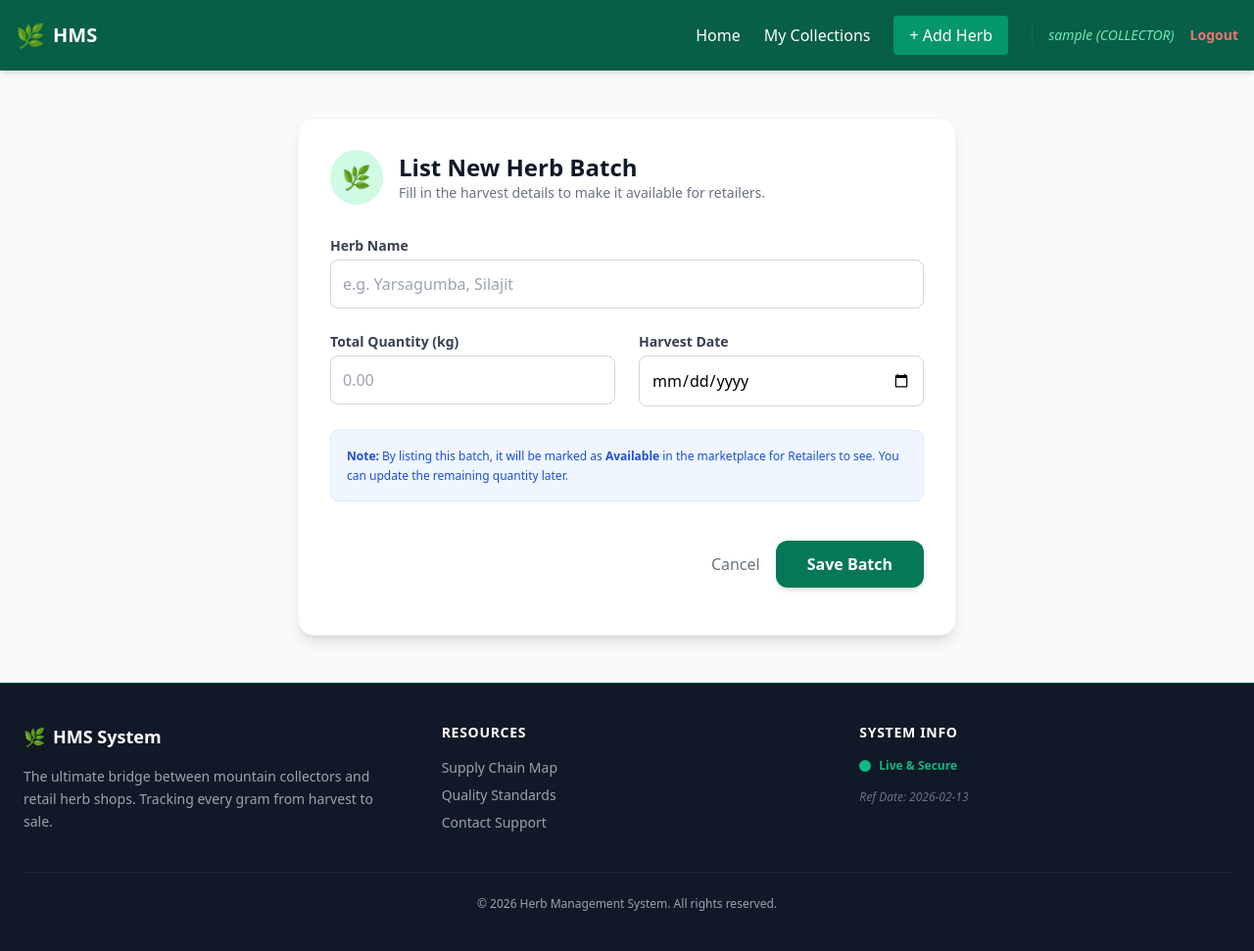
After one commit to bipinjlimbu/Herbs-Management-System---Django-Project, a Django app: page /add-herb/ in a window 1280 px wide. The commit adds this page. Shown: the whole page at 98% size. Run offline with Django 5.2, Linux system fonts and the light colour scheme; the visitor is signed in with stand-in values (Sample User, id 1).

Commit message:
Add Herb Section Created

```diff
--- a/hms_app/templates/components/_navbar.html
+++ b/hms_app/templates/components/_navbar.html
@@ -21,7 +21,7 @@
 
                     {% if user.role == "COLLECTOR" %}
                         <a href="/my-batches/" class="hover:text-emerald-200 transition">My Collections</a>
-                        <a href="/add-batch/" class="bg-emerald-600 px-4 py-2 rounded hover:bg-emerald-500 transition">+ Add Herb</a>
+                        <a href="/add-herb/" class="bg-emerald-600 px-4 py-2 rounded hover:bg-emerald-500 transition">+ Add Herb</a>
 
                     {% elif user.role == "RETAILER" %}
                         <a href="/marketplace/" class="hover:text-emerald-200 transition">Marketplace</a>
--- a/hms_app/templates/main/home_page.html
+++ b/hms_app/templates/main/home_page.html
@@ -31,9 +31,9 @@
                     </div>
                     <div class="bg-white p-6 rounded-xl shadow-sm border border-emerald-100">
                         <h3 class="text-gray-500 text-sm font-bold uppercase">Active Batches</h3>
-                        <p class="text-2xl font-bold text-emerald-800">0</p>
+                        <p class="text-2xl font-bold text-emerald-800">{{ batch_count }}</p>
                     </div>
-                    <a href="/add-batch/" class="bg-emerald-700 p-6 rounded-xl shadow-md text-white flex items-center justify-center hover:bg-emerald-800 transition">
+                    <a href="/add-herb/" class="bg-emerald-700 p-6 rounded-xl shadow-md text-white flex items-center justify-center hover:bg-emerald-800 transition">
                         <span class="text-xl font-bold">+ List New Herb Batch</span>
                     </a>
                 </div>
@@ -46,7 +46,7 @@
                     </div>
                     <div class="bg-white p-6 rounded-xl shadow-sm border border-blue-100">
                         <h3 class="text-gray-500 text-sm font-bold uppercase">Inventory Items</h3>
-                        <p class="text-2xl font-bold text-blue-800">0</p>
+                        <p class="text-2xl font-bold text-blue-800">{{ inventory_count|default:0 }}</p>
                     </div>
                     <a href="/marketplace/" class="bg-blue-700 p-6 rounded-xl shadow-md text-white flex items-center justify-center hover:bg-blue-800 transition">
                         <span class="text-xl font-bold">Browse Marketplace</span>
--- /dev/null
+++ b/hms_app/templates/pages/add_herb.html
@@ -0,0 +1,66 @@
+<html>
+<head>
+    <title>Add Herb Batch - HMS</title>
+    {% load static %}
+    <link href="{% static 'src/styles.css' %}" rel="stylesheet" />
+</head>
+
+<body class="bg-gray-50 flex flex-col min-h-screen">
+    {% include 'components/_navbar.html' %}
+
+    <main class="flex-grow container mx-auto px-6 py-12">
+        <div class="max-w-2xl mx-auto bg-white p-8 rounded-2xl shadow-lg border border-gray-100">
+
+            <div class="flex items-center space-x-4 mb-8">
+                <div class="bg-emerald-100 p-3 rounded-full">
+                    <span class="text-2xl">🌿</span>
+                </div>
+                <div>
+                    <h2 class="text-2xl font-bold text-gray-900">List New Herb Batch</h2>
+                    <p class="text-gray-500 text-sm">Fill in the harvest details to make it available for retailers.</p>
+                </div>
+            </div>
+
+            <form method="POST" action="/add-herb/" class="space-y-6">
+                {% csrf_token %}
+
+                <div>
+                    <label class="block text-sm font-bold text-gray-700">Herb Name</label>
+                    <input type="text" name="name" required placeholder="e.g. Yarsagumba, Silajit"
+                           class="w-full mt-1 p-3 border border-gray-300 rounded-lg focus:ring-2 focus:ring-emerald-500 outline-none">
+                </div>
+
+                <div class="grid grid-cols-1 md:grid-cols-2 gap-6">
+                    <div>
+                        <label class="block text-sm font-bold text-gray-700">Total Quantity (kg)</label>
+                        <input type="number" step="0.01" name="total_quantity" required placeholder="0.00"
+                               class="w-full mt-1 p-3 border border-gray-300 rounded-lg focus:ring-2 focus:ring-emerald-500 outline-none">
+                    </div>
+
+                    <div>
+                        <label class="block text-sm font-bold text-gray-700">Harvest Date</label>
+                        <input type="date" name="harvest_date" required
+                               class="w-full mt-1 p-3 border border-gray-300 rounded-lg focus:ring-2 focus:ring-emerald-500 outline-none">
+                    </div>
+                </div>
+
+                <div class="bg-blue-50 p-4 rounded-lg border border-blue-100">
+                    <p class="text-xs text-blue-700 leading-relaxed">
+                        <strong>Note:</strong> By listing this batch, it will be marked as <b>Available</b> in the marketplace for Retailers to see. You can update the remaining quantity later.
+                    </p>
+                </div>
+
+                <div class="flex items-center justify-end space-x-4 pt-4">
+                    <a href="/" class="text-gray-500 font-medium hover:text-gray-700">Cancel</a>
+                    <button type="submit"
+                            class="bg-emerald-700 text-white font-bold py-3 px-8 rounded-xl hover:bg-emerald-800 shadow-md transition transform active:scale-95">
+                        Save Batch
+                    </button>
+                </div>
+            </form>
+        </div>
+    </main>
+
+    {% include 'components/_footer.html' %}
+</body>
+</html>
--- a/hms_app/urls.py
+++ b/hms_app/urls.py
@@ -1,10 +1,12 @@
 from django.urls import path
 from .views.main import home_view
 from .views.auth import register_view, login_view, logout_view
+from .views.herb import add_herb_view
 
 urlpatterns = [
     path('', home_view, name='home'),
     path('register/', register_view, name='register'),
     path('login/', login_view, name='login'),
     path('logout/', logout_view, name='logout'),
+    path('add-herb/', add_herb_view, name='add_herb'),
 ]
--- /dev/null
+++ b/hms_app/views/herb.py
@@ -0,0 +1,29 @@
+from django.shortcuts import render, redirect
+from django.contrib.auth.decorators import login_required
+from django.contrib import messages
+from ..models import HerbBatch
+
+@login_required
+def add_herb_view(request):
+    if request.user.role != 'COLLECTOR':
+        messages.error(request, "Access denied. Only collectors can list herbs.")
+        return redirect('/')
+
+    if request.method == 'POST':
+        name = request.POST.get('name')
+        total_quantity = request.POST.get('total_quantity')
+        harvest_date = request.POST.get('harvest_date')
+
+        HerbBatch.objects.create(
+            name=name,
+            collector=request.user,
+            total_quantity=total_quantity,
+            remaining_quantity=total_quantity,
+            harvest_date=harvest_date,
+            is_available=True
+        )
+
+        messages.success(request, f"Batch for {name} added successfully!")
+        return redirect('/')
+
+    return render(request, 'pages/add_herb.html')
--- a/static/src/styles.css
+++ b/static/src/styles.css
@@ -416,7 +416,7 @@ Ensure the default browser behavior of the `hidden` attribute.
   display: none;
 }
 
-.transform, .active\:scale-\[0\.98\] {
+.transform, .active\:scale-\[0\.98\], .active\:scale-95 {
   --tw-translate-x: 0;
   --tw-translate-y: 0;
   --tw-rotate: 0;
@@ -636,6 +636,10 @@ Ensure the default browser behavior of the `hidden` attribute.
   align-items: center;
 }
 
+.justify-end {
+  justify-content: flex-end;
+}
+
 .justify-center {
   justify-content: center;
 }
@@ -826,6 +830,16 @@ Ensure the default browser behavior of the `hidden` attribute.
   background-color: rgb(236 253 245 / var(--tw-bg-opacity));
 }
 
+.bg-emerald-100 {
+  --tw-bg-opacity: 1;
+  background-color: rgb(209 250 229 / var(--tw-bg-opacity));
+}
+
+.bg-blue-50 {
+  --tw-bg-opacity: 1;
+  background-color: rgb(239 246 255 / var(--tw-bg-opacity));
+}
+
 .p-8 {
   padding: 2rem;
 }
@@ -908,6 +922,10 @@ Ensure the default browser behavior of the `hidden` attribute.
 
 .pl-4 {
   padding-left: 1rem;
+}
+
+.pt-4 {
+  padding-top: 1rem;
 }
 
 .text-center {
@@ -1050,6 +1068,11 @@ Ensure the default browser behavior of the `hidden` attribute.
   color: rgb(30 64 175 / var(--tw-text-opacity));
 }
 
+.text-blue-700 {
+  --tw-text-opacity: 1;
+  color: rgb(29 78 216 / var(--tw-text-opacity));
+}
+
 .opacity-75 {
   opacity: 0.75;
 }
@@ -1130,6 +1153,11 @@ Ensure the default browser behavior of the `hidden` attribute.
   color: rgb(252 165 165 / var(--tw-text-opacity));
 }
 
+.hover\:text-gray-700:hover {
+  --tw-text-opacity: 1;
+  color: rgb(55 65 81 / var(--tw-text-opacity));
+}
+
 .hover\:underline:hover {
   text-decoration: underline;
 }
@@ -1148,6 +1176,12 @@ Ensure the default browser behavior of the `hidden` attribute.
 .active\:scale-\[0\.98\]:active {
   --tw-scale-x: 0.98;
   --tw-scale-y: 0.98;
+  transform: var(--tw-transform);
+}
+
+.active\:scale-95:active {
+  --tw-scale-x: .95;
+  --tw-scale-y: .95;
   transform: var(--tw-transform);
 }
 
```
Also changed, not shown: hms_app/views/main.py (+11 -1 lines).
